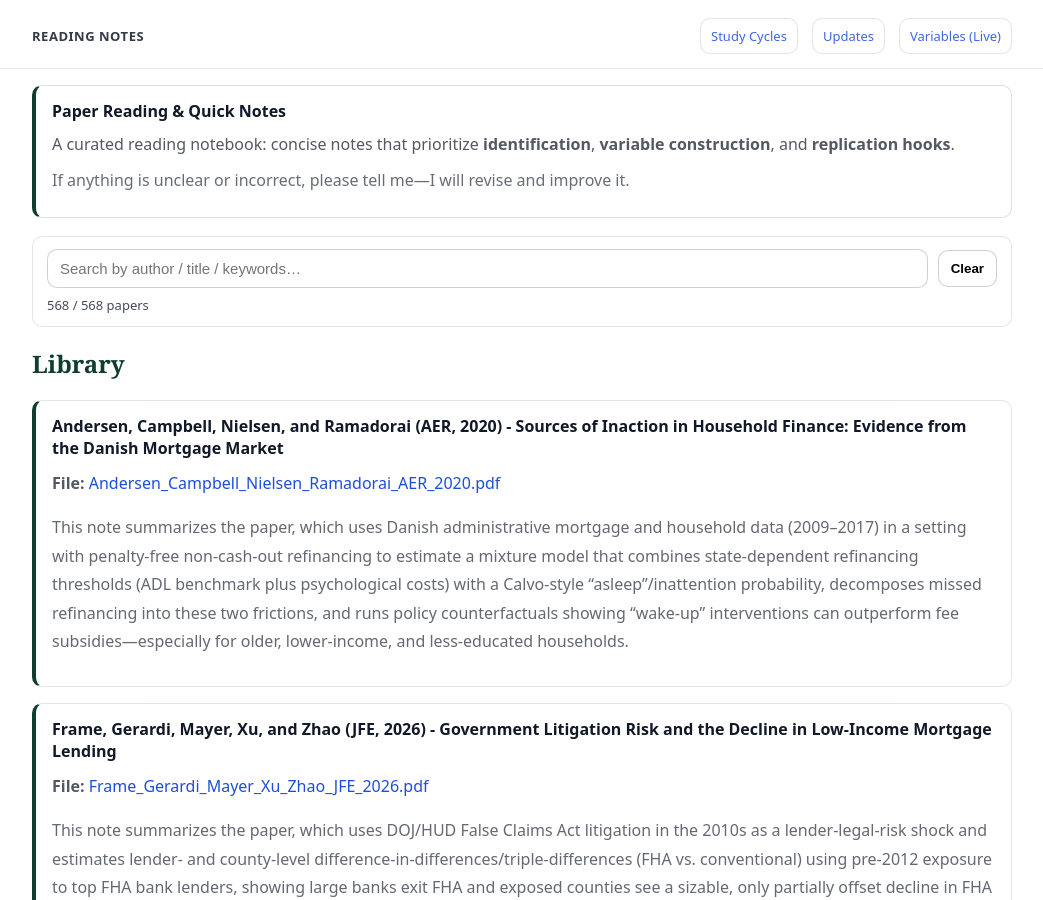
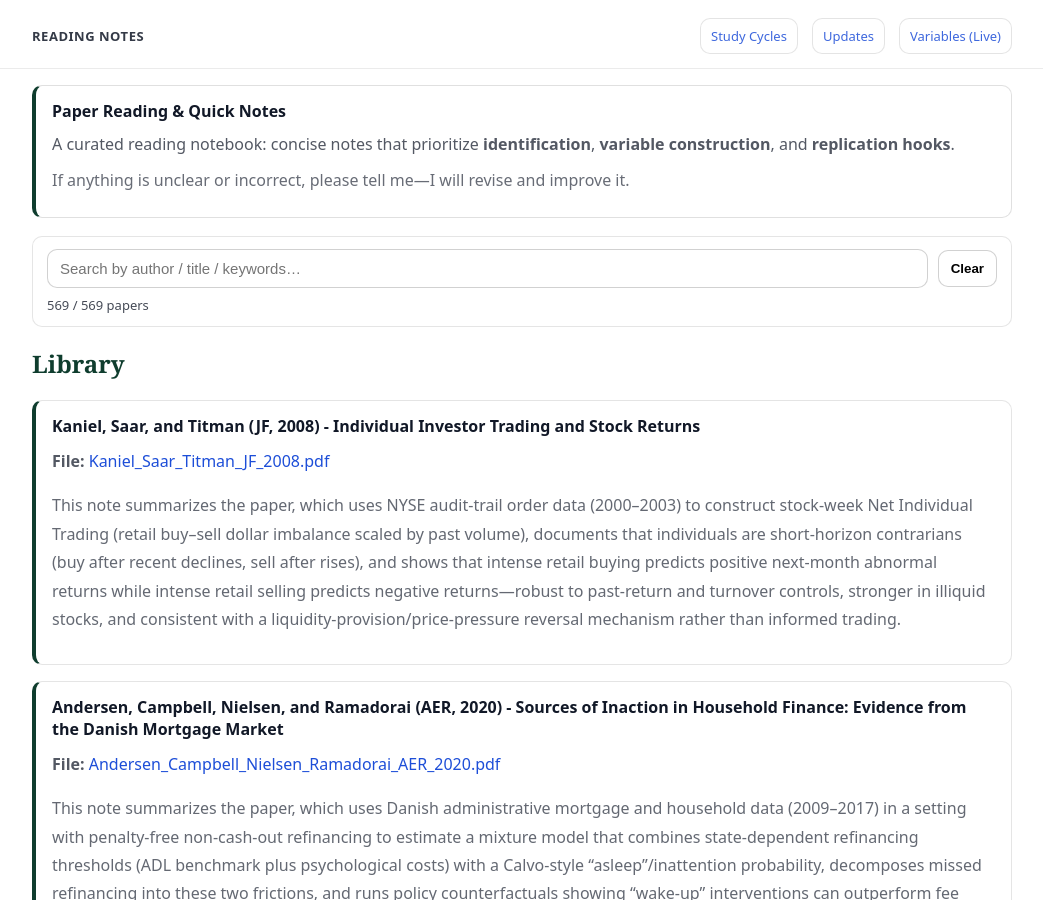
Before and after one commit to yaxinzn/study-archive, a Jekyll site: the page built from reading/index.md, in a window 1280 px wide and 900 px high. Shown: the whole window, without its empty margins (118-1161 px from the left). Built offline with Jekyll 4.4.1, drawn with Linux system fonts in a browser that asks for light colours.

Commit message:
Reading: add/update Kaniel_Saar_Titman_JF_2008.pdf

```diff
--- a/_data/reading.yml
+++ b/_data/reading.yml
@@ -1,3 +1,7 @@
+- title: "Kaniel, Saar, and Titman (JF, 2008) - Individual Investor Trading and Stock Returns"
+  file: "Kaniel_Saar_Titman_JF_2008.pdf"
+  desc: "This note summarizes the paper, which uses NYSE audit-trail order data (2000–2003) to construct stock-week Net Individual Trading (retail buy–sell dollar imbalance scaled by past volume), documents that individuals are short-horizon contrarians (buy after recent declines, sell after rises), and shows that intense retail buying predicts positive next-month abnormal returns while intense retail selling predicts negative returns—robust to past-return and turnover controls, stronger in illiquid stocks, and consistent with a liquidity-provision/price-pressure reversal mechanism rather than informed trading."
+
 - title: "Andersen, Campbell, Nielsen, and Ramadorai (AER, 2020) - Sources of Inaction in Household Finance: Evidence from the Danish Mortgage Market"
   file: "Andersen_Campbell_Nielsen_Ramadorai_AER_2020.pdf"
   desc: "This note summarizes the paper, which uses Danish administrative mortgage and household data (2009–2017) in a setting with penalty-free non-cash-out refinancing to estimate a mixture model that combines state-dependent refinancing thresholds (ADL benchmark plus psychological costs) with a Calvo-style “asleep”/inattention probability, decomposes missed refinancing into these two frictions, and runs policy counterfactuals showing “wake-up” interventions can outperform fee subsidies—especially for older, lower-income, and less-educated households."
```
Also changed, not shown: 1 other file.
